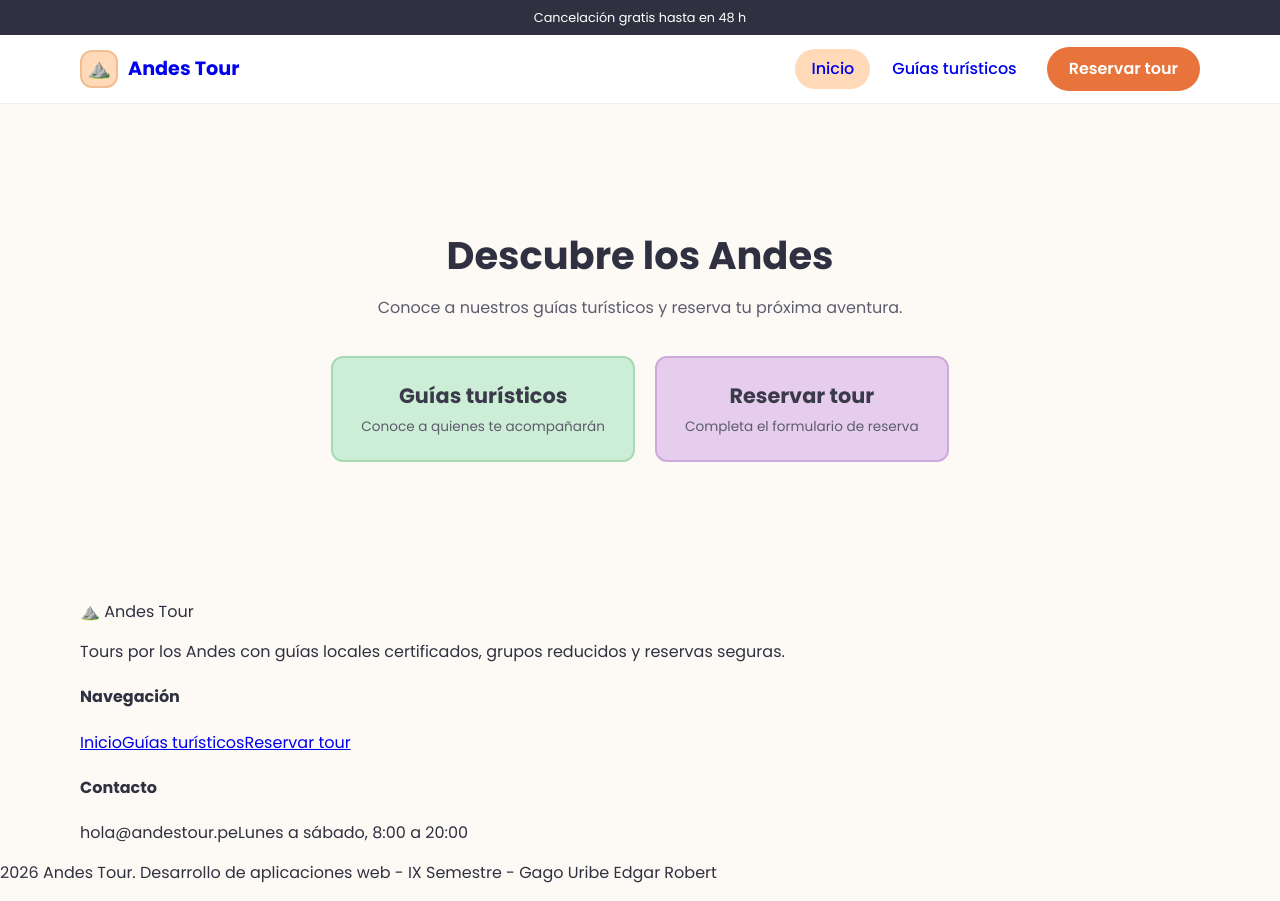
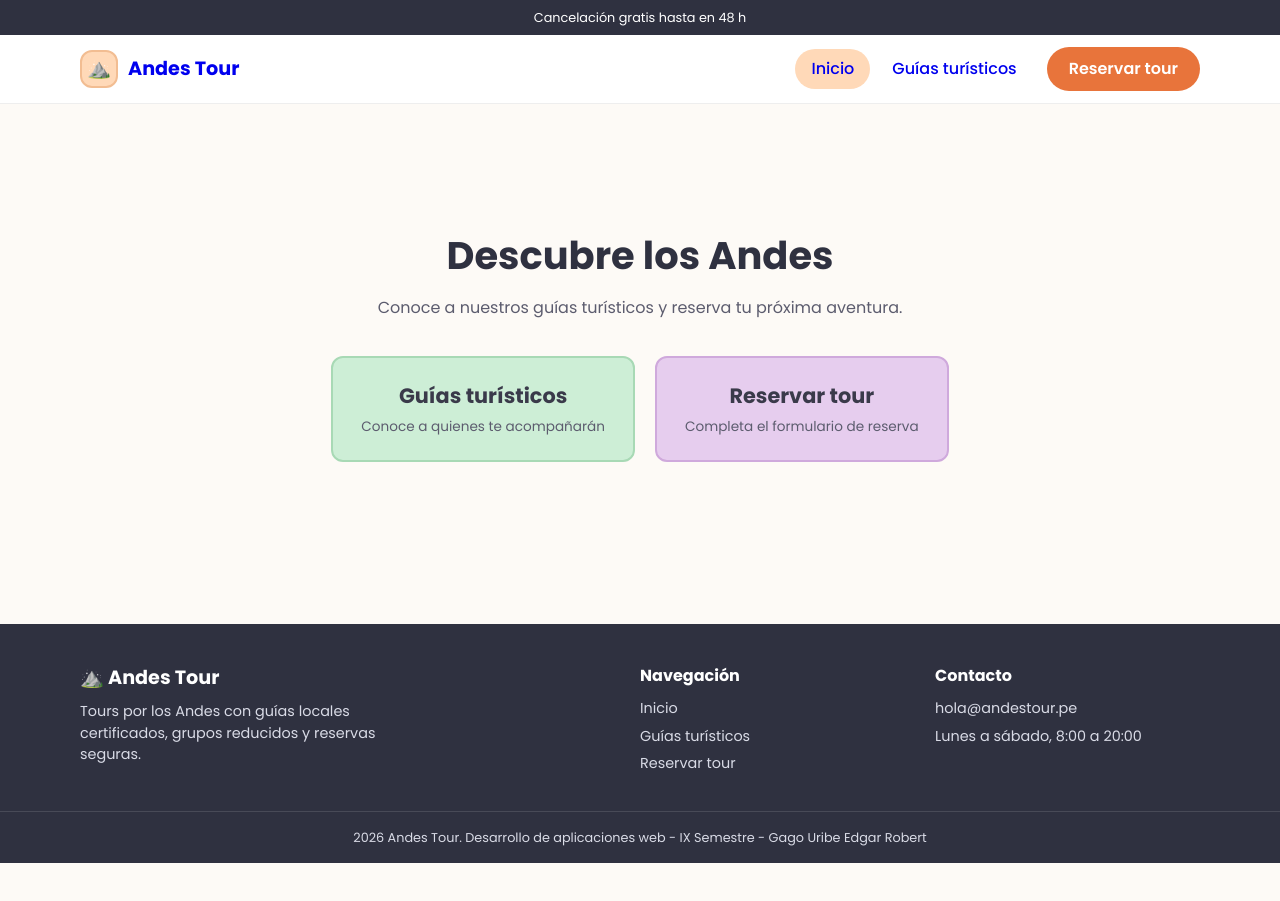
Before and after one commit to E5gar/GuiaPracticaSemana06, a React (Vite) app in the folder GuiaPracticaSemana06/: page / in a window 1280 px wide. After the commit the page ends 863 px from the top, so only its background shows below. Built offline with nearby package versions, Linux system fonts and the light colour scheme.

Commit message:
footer css

```diff
--- a/GuiaPracticaSemana06/src/components/Footer.css
+++ b/GuiaPracticaSemana06/src/components/Footer.css
@@ -0,0 +1,57 @@
+.pie {
+  margin-top: 40px;
+  padding: 40px 0 0;
+  background: var(--texto);
+  color: #d9dbe6;
+}
+
+.pie-grid {
+  display: grid;
+  grid-template-columns: 2fr 1fr 1fr;
+  gap: 30px;
+}
+
+.pie-logo {
+  margin: 0 0 8px;
+  color: #fff;
+  font-size: 1.2rem;
+  font-weight: 700;
+}
+
+.pie-texto {
+  margin: 0;
+  max-width: 340px;
+  font-size: 0.9rem;
+}
+
+.pie h4 {
+  margin: 0 0 10px;
+  color: #fff;
+}
+
+.pie a,
+.pie span {
+  display: block;
+  margin: 6px 0;
+  color: #d9dbe6;
+  font-size: 0.9rem;
+  text-decoration: none;
+}
+
+.pie a:hover {
+  color: var(--naranja);
+}
+
+.pie-copy {
+  margin: 30px 0 0;
+  padding: 16px;
+  border-top: 1px solid rgba(255, 255, 255, 0.12);
+  text-align: center;
+  font-size: 0.8rem;
+}
+
+@media (max-width: 700px) {
+  .pie-grid {
+    grid-template-columns: 1fr;
+  }
+}
```
